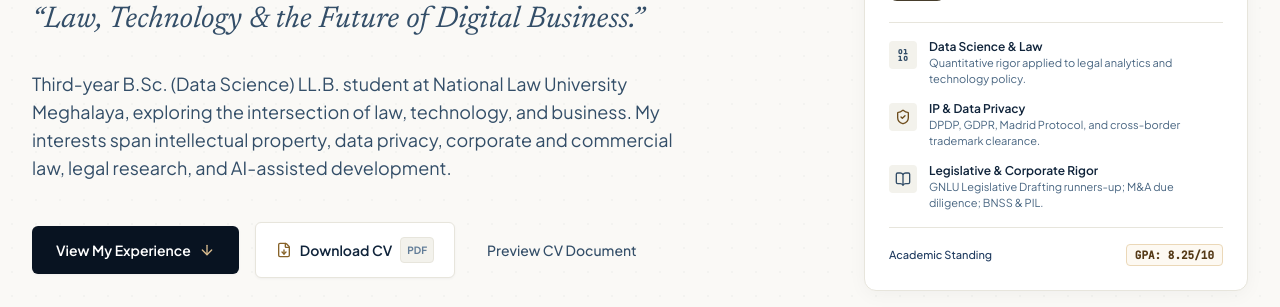
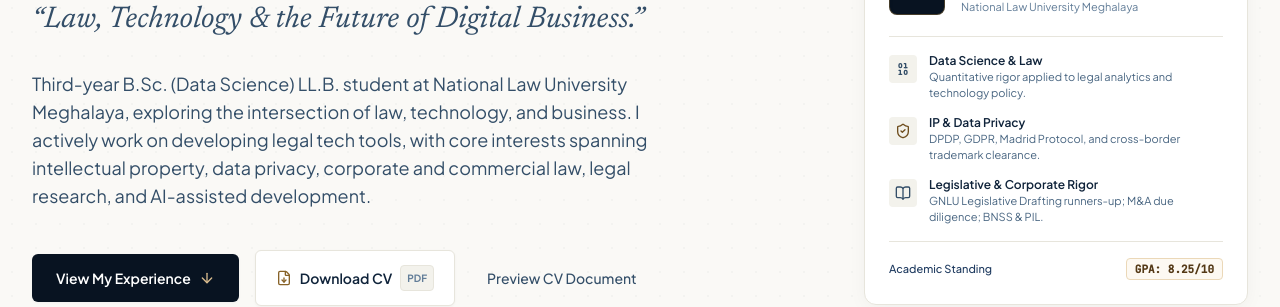
Before and after one commit to mohdahsanx/mohd-ahsan-portfolio, a React (Vite) app: page / in a window 1280 px wide. Shown: the part 292-599 px from the top of the page. Built offline with nearby package versions, Linux system fonts and the light colour scheme; no server answers.

Commit message:
docs: add legal tech tools focus to introductory bio and SEO metadata

```diff
--- a/index.html
+++ b/index.html
@@ -8,7 +8,7 @@
     <!-- Primary Meta Tags -->
     <title>Mohd Ahsan Siddiqui | Law, Data Science & Technology</title>
     <meta name="title" content="Mohd Ahsan Siddiqui | Law, Data Science & Technology" />
-    <meta name="description" content="Official personal portfolio of Mohd Ahsan Siddiqui, third-year B.Sc. (Data Science) LL.B. student at National Law University Meghalaya. Focused on Intellectual Property, Data Privacy, Corporate Law, and Legal Technology." />
+    <meta name="description" content="Official personal portfolio of Mohd Ahsan Siddiqui, third-year B.Sc. (Data Science) LL.B. student at National Law University Meghalaya. Developing legal tech tools with focus on Intellectual Property, Data Privacy, Corporate Law, and Legal Analytics." />
     <meta name="author" content="Mohd Ahsan Siddiqui" />
     <meta name="keywords" content="Mohd Ahsan Siddiqui, National Law University Meghalaya, NLU Meghalaya, Law and Technology, Data Science LL.B, Intellectual Property, Data Privacy, Corporate Law, Legal Research, Legislative Drafting" />
     <link rel="canonical" href="https://ahsansiddiqui.com/" />
--- a/src/data/portfolioData.ts
+++ b/src/data/portfolioData.ts
@@ -11,7 +11,7 @@ export const PERSONAL_INFO = {
   schoolClass12: "89.5% (AISSCE)",
   schoolClass10: "83.2% (ICSE)",
   headline: "Law, Technology & the Future of Digital Business.",
-  shortBio: "Third-year B.Sc. (Data Science) LL.B. student at National Law University Meghalaya, exploring the intersection of law, technology, and business. My interests span intellectual property, data privacy, corporate and commercial law, legal research, and AI-assisted development.",
+  shortBio: "Third-year B.Sc. (Data Science) LL.B. student at National Law University Meghalaya, exploring the intersection of law, technology, and business. I actively work on developing legal tech tools, with core interests spanning intellectual property, data privacy, corporate and commercial law, legal research, and AI-assisted development.",
   email: "ahsan@nlumeg.ac.in",
   linkedInUrl: "https://www.linkedin.com/in/mohd-ahsan-682949223/",
   location: "Shillong, Meghalaya / New Delhi / Lucknow",
```
